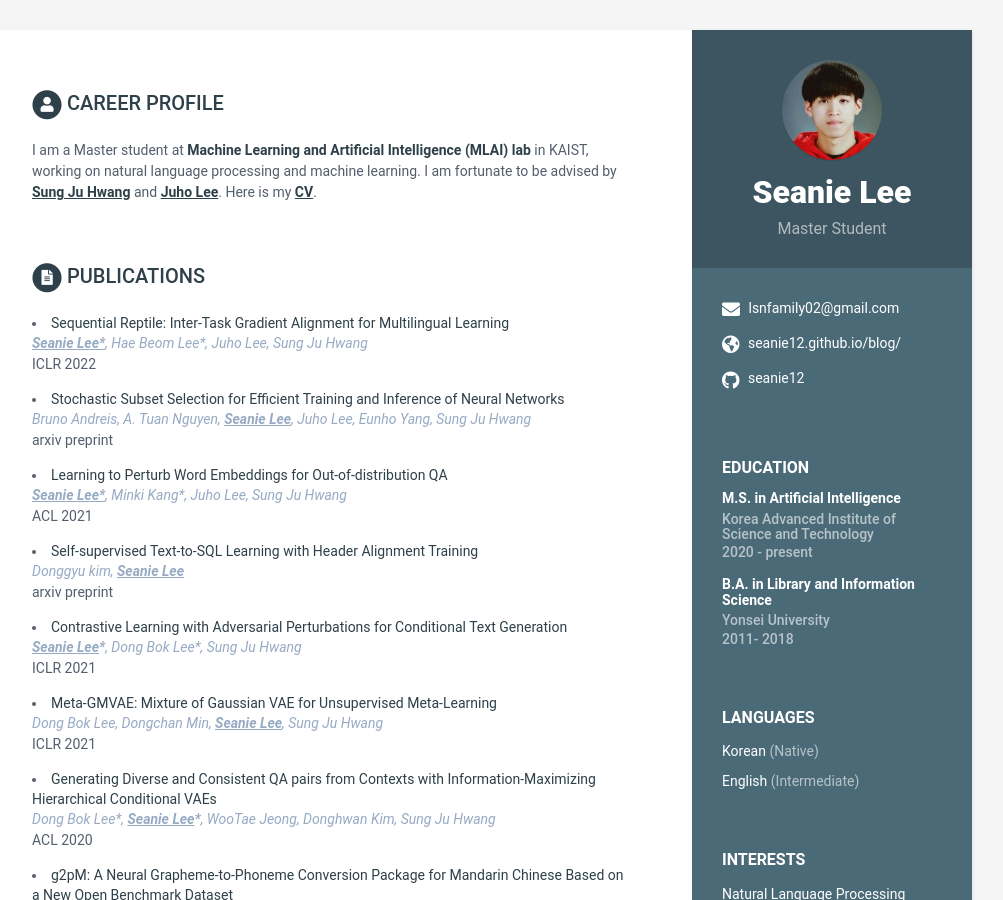
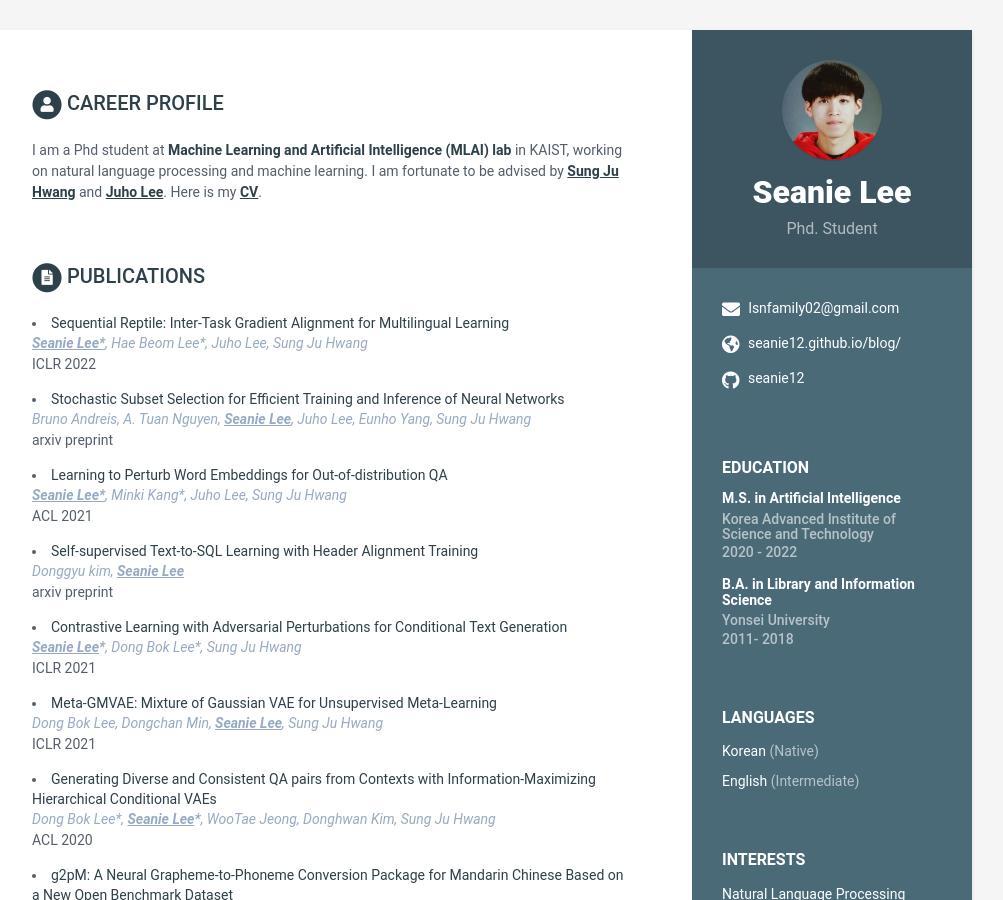
Before and after one commit to seanie12/seanie12.github.io, a Jekyll site: the page built from index.html, in a window 1280 px wide and 900 px high. Shown: the whole window, without its empty margins (168-1171 px from the left). Built offline with Jekyll 4.4.1, drawn with Linux system fonts in a browser that asks for light colours.

Commit message:
Update data.yml

```diff
--- a/_data/data.yml
+++ b/_data/data.yml
@@ -6,7 +6,7 @@ sidebar:
     education: True # set to False if you want education in main section instead of in sidebar
     # Profile information
     name: Seanie Lee
-    tagline: Master Student
+    tagline: Phd. Student
     avatar: seanie_profile.jfif   #place a 100x100 picture inside /assets/images/ folder and provide the name of the file below
     # Sidebar links
     email: lsnfamily02@gmail.com
@@ -35,12 +35,12 @@ sidebar:
 career-profile:
     title: Career Profile
     summary: |
-      I am a Master student at  <a target="_blank" href="https://www.mlai-kaist.com/"> <b>Machine Learning and Artificial Intelligence (MLAI) lab</b></a> in KAIST, working on natural language processing and machine learning. I am fortunate to be advised by <a target="_blank"  href="http://www.sungjuhwang.com"><b><u>Sung Ju Hwang</u></b></a> and <a target="_blank"  href="https://juho-lee.github.io/"><b><u>Juho Lee</u></b></a>.
+      I am a Phd student at  <a target="_blank" href="https://www.mlai-kaist.com/"> <b>Machine Learning and Artificial Intelligence (MLAI) lab</b></a> in KAIST, working on natural language processing and machine learning. I am fortunate to be advised by <a target="_blank"  href="http://www.sungjuhwang.com"><b><u>Sung Ju Hwang</u></b></a> and <a target="_blank"  href="https://juho-lee.github.io/"><b><u>Juho Lee</u></b></a>.
       Here is my <a href="../cv/cv.pdf" class="link-in-list"><b><u>CV</u></b></a>.
 education:
     - degree: M.S. in Artificial Intelligence
       university: Korea Advanced Institute of Science and Technology
-      time: 2020 - present
+      time: 2020 - 2022
       details: |
         Describe your study here lorem ipsum dolor sit amet, consectetuer
         adipiscing elit. Aenean commodo ligula eget dolor. Aenean massa. Cum
```
